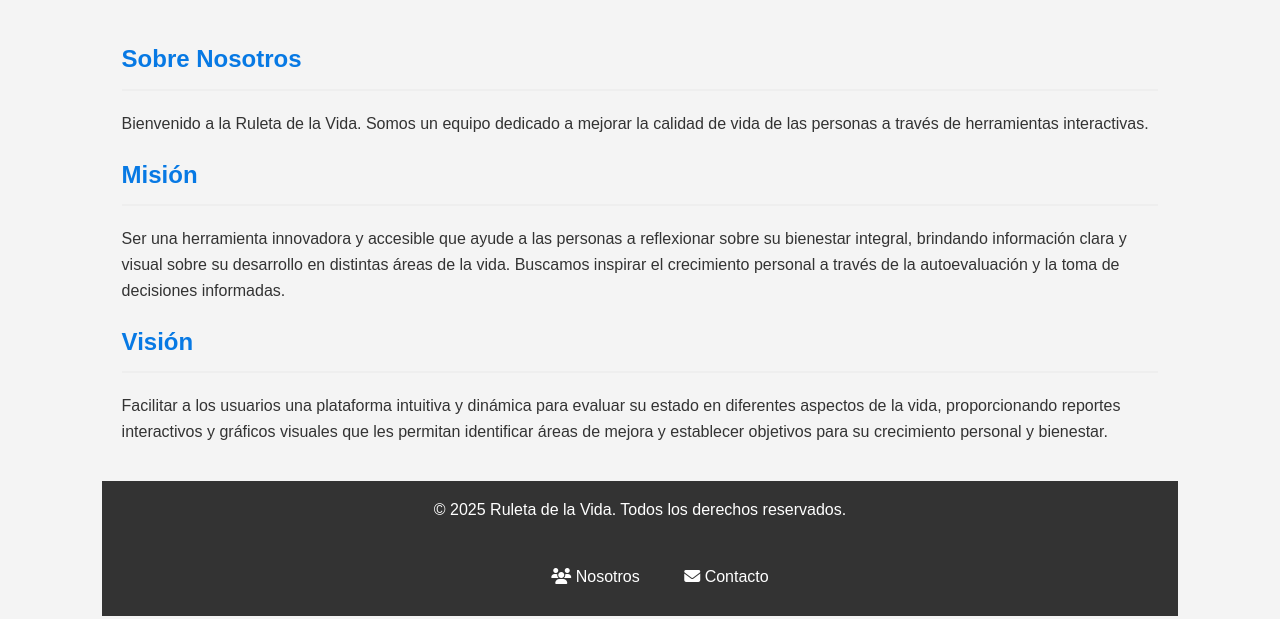
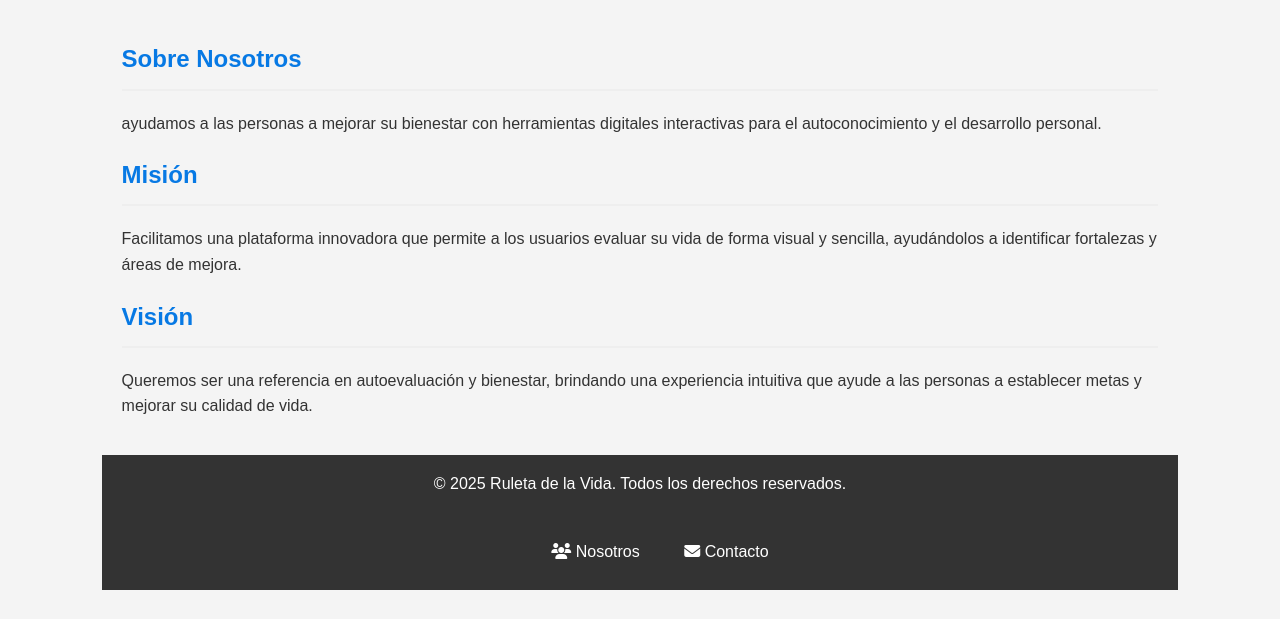
Before and after one commit to Adrianposada75/RuletaDeLaVida, a Flask app: page /nosotros in a window 1280 px wide. Shown: the part 181-800 px from the top of the page. Run offline with Flask 3, Linux system fonts and the light colour scheme.

Commit message:
se mejora el nosotros.html de la  empresa

```diff
--- a/ruletadelavida/templates/nosotros.html
+++ b/ruletadelavida/templates/nosotros.html
@@ -20,13 +20,13 @@
     <div class="container">
 
         <h2>Sobre Nosotros</h2>
-        <p>Bienvenido a la Ruleta de la Vida. Somos un equipo dedicado a mejorar la calidad de vida de las personas a través de herramientas interactivas.</p>
+        <p>ayudamos a las personas a mejorar su bienestar con herramientas digitales interactivas para el autoconocimiento y el desarrollo personal.</p>
 
         <h2>Misión</h2>
-        <p>Ser una herramienta innovadora y accesible que ayude a las personas a reflexionar sobre su bienestar integral, brindando información clara y visual sobre su desarrollo en distintas áreas de la vida. Buscamos inspirar el crecimiento personal a través de la autoevaluación y la toma de decisiones informadas.</p>
+        <p>Facilitamos una plataforma innovadora que permite a los usuarios evaluar su vida de forma visual y sencilla, ayudándolos a identificar fortalezas y áreas de mejora.</p>
 
         <h2>Visión</h2>
-        <p>Facilitar a los usuarios una plataforma intuitiva y dinámica para evaluar su estado en diferentes aspectos de la vida, proporcionando reportes interactivos y gráficos visuales que les permitan identificar áreas de mejora y establecer objetivos para su crecimiento personal y bienestar.</p>
+        <p>Queremos ser una referencia en autoevaluación y bienestar, brindando una experiencia intuitiva que ayude a las personas a establecer metas y mejorar su calidad de vida.</p>
     </div>
 </body>
 
```
